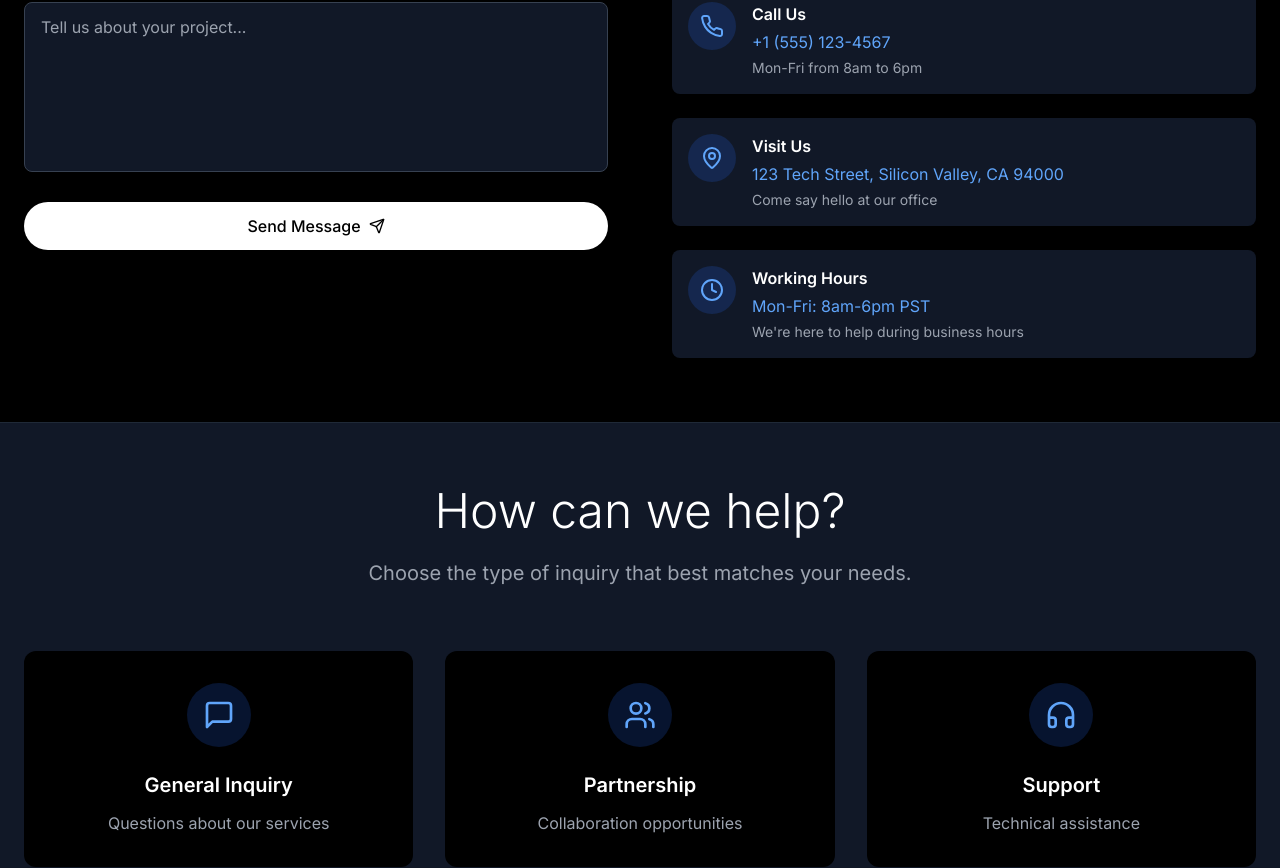
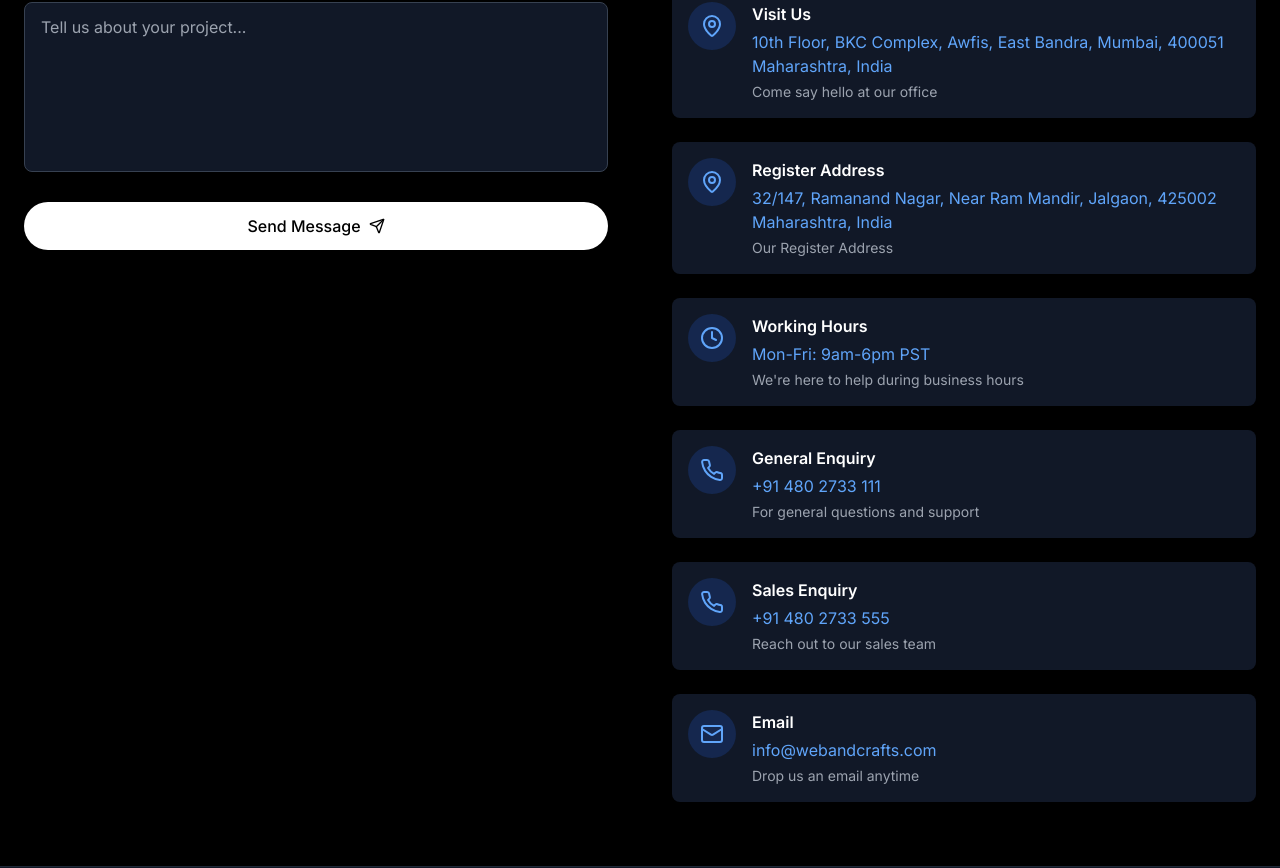
Before and after one commit to nikhilweb123/GNJ, a Next.js app: page /contact in a window 1280 px wide. Shown: the part 731-1599 px from the top of the page. Built offline with nearby package versions, Linux system fonts and the light colour scheme.

Commit message:
Update contact information: modify office address, add new contact details for general and sales inquiries, and adjust working hours for improved clarity and accessibility.

```diff
--- a/app/contact/page.tsx
+++ b/app/contact/page.tsx
@@ -28,24 +28,43 @@ const contactInfo = [
     description: "Send us an email anytime",
   },
   {
-    icon: Phone,
-    title: "Call Us",
-    details: "+1 (555) 123-4567",
-    description: "Mon-Fri from 8am to 6pm",
+    icon: MapPin,
+    title: "Visit Us",
+    details: "10th Floor, BKC Complex, Awfis, East Bandra, Mumbai, 400051 Maharashtra, India",
+    description: "Come say hello at our office",
   },
   {
     icon: MapPin,
-    title: "Visit Us",
-    details: "123 Tech Street, Silicon Valley, CA 94000",
-    description: "Come say hello at our office",
+    title: "Register Address",
+    details: "32/147, Ramanand Nagar, Near Ram Mandir, Jalgaon, 425002 Maharashtra, India",
+    description: "Our Register Address",
   },
   {
     icon: Clock,
     title: "Working Hours",
-    details: "Mon-Fri: 8am-6pm PST",
+    details: "Mon-Fri: 9am-6pm PST",
     description: "We're here to help during business hours",
   },
+  {
+    icon: Phone,
+    title: "General Enquiry",
+    details: "+91 480 2733 111",
+    description: "For general questions and support",
+  },
+  {
+    icon: Phone,
+    title: "Sales Enquiry",
+    details: "+91 480 2733 555",
+    description: "Reach out to our sales team",
+  },
+  {
+    icon: Mail,
+    title: "Email",
+    details: "info@webandcrafts.com",
+    description: "Drop us an email anytime",
+  },
 ]
+
 
 const services = [
   { icon: MessageSquare, title: "General Inquiry", description: "Questions about our services" },
```
